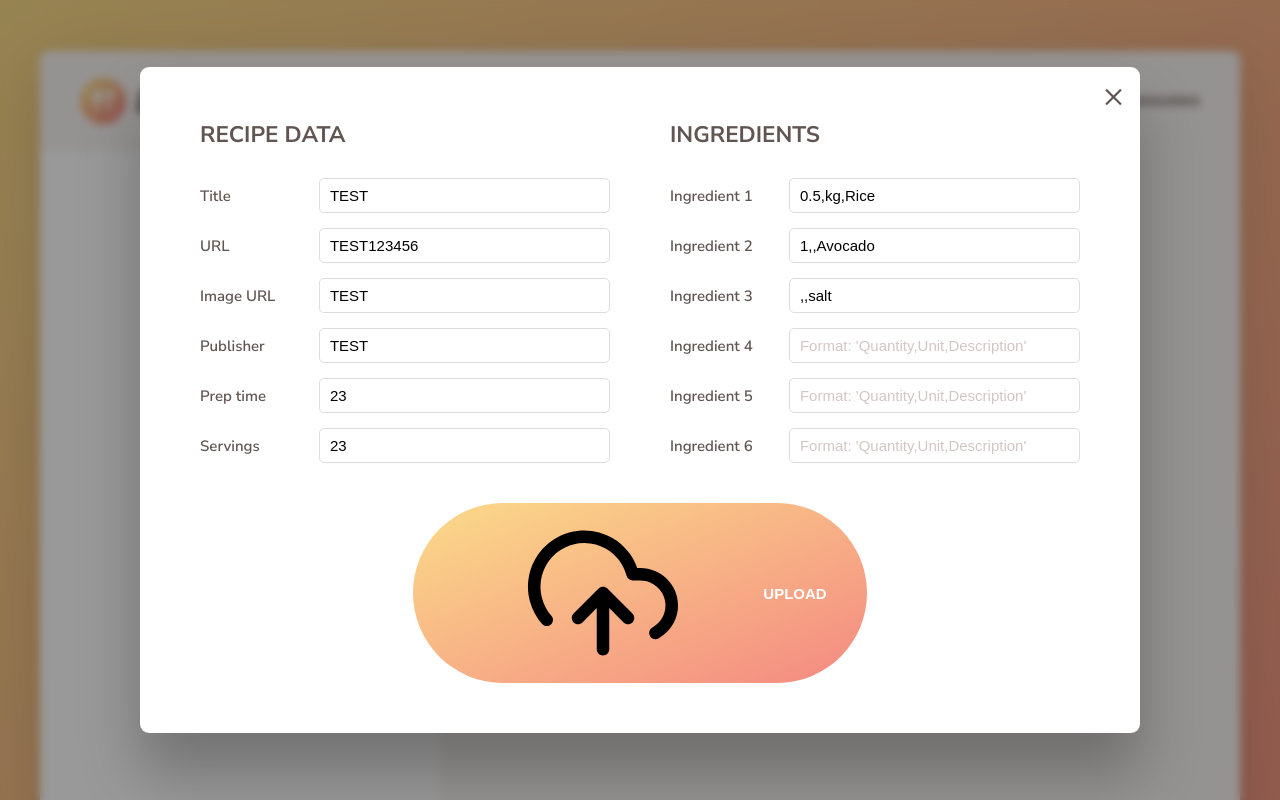
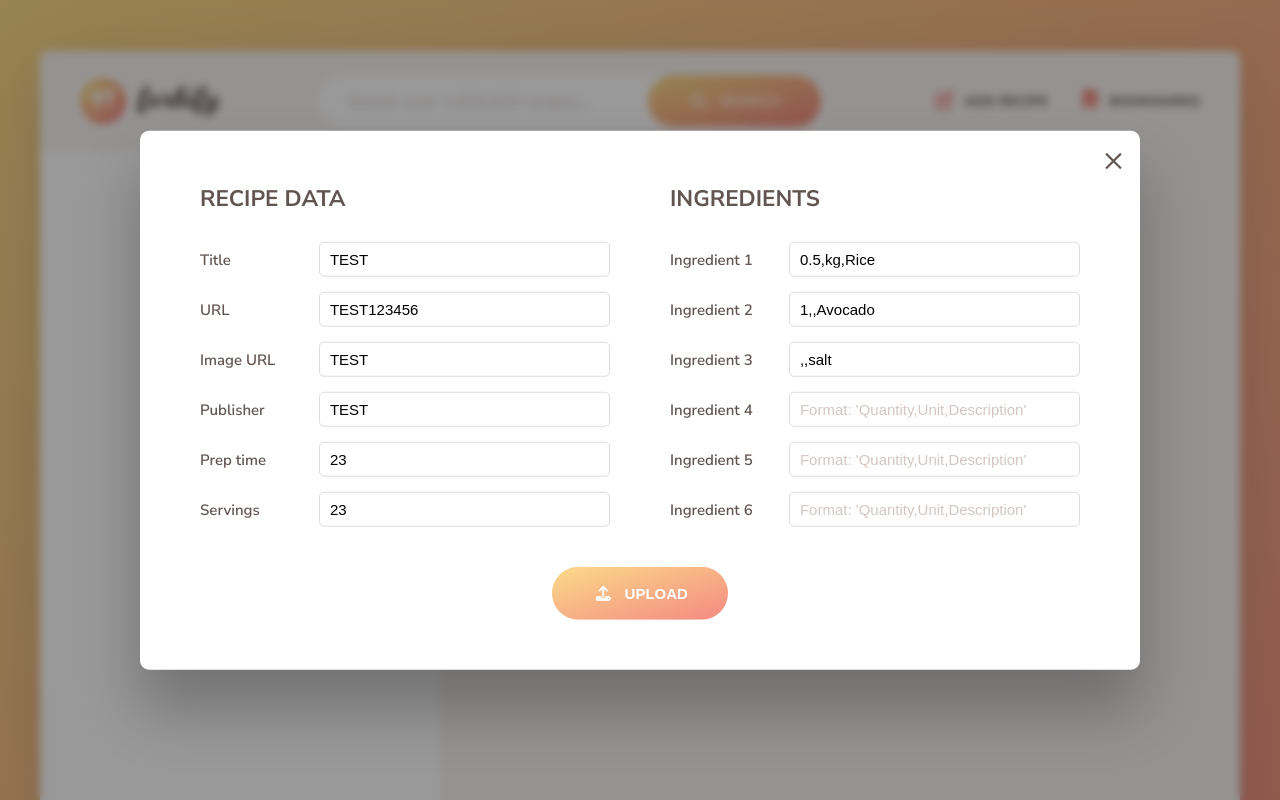
Before and after one commit to MohamedHegazy2020/Forkify, a website built with Parcel: page index.html in a window 1280 px wide. Both pictures are taken after a click on the button "ADD RECIPE". Shown: the top 800 px of the page. Built offline with nearby package versions, Linux system fonts and the light colour scheme.

Commit message:
Replace SVG upload icon with Font Awesome icon for consistency

```diff
--- a/index.html
+++ b/index.html
@@ -320,9 +320,7 @@
         </div>
 
         <button class="btn upload__btn">
-          <svg>
-            <use href="src/img/icons.svg#icon-upload-cloud"></use>
-          </svg>
+         <i class="fas fa-upload"></i>
           <span>Upload</span>
         </button>
       </form>
```
